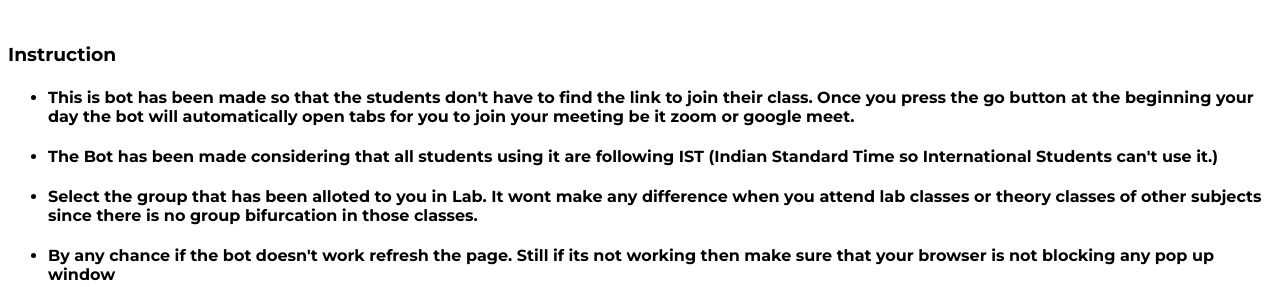
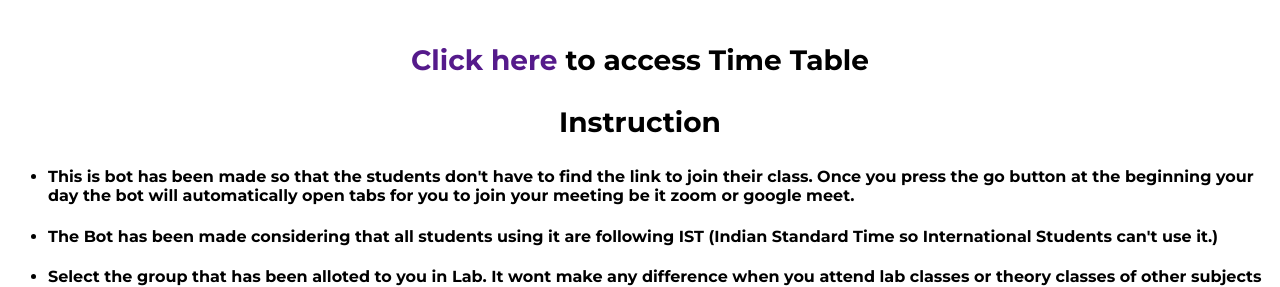
Before and after one commit to palsiddharth091/meet-bot, a plain HTML site: page index.html in a window 1280 px wide. Shown: the part 487-774 px from the top of the page. Drawn offline with Linux system fonts and the light colour scheme.

Commit message:
Added Time table and minor CSS bug fixes

```diff
--- a/index.html
+++ b/index.html
@@ -24,7 +24,9 @@
         </select>
         <button class="grp">Go</button>
     </div>
-    <h2 id="ct">Teacher :- <span>Name will Display here</span></h1>
+    <h2 class="ct">Teacher :- <span>Name will Display here</span></h2>
+
+    <h3 class="ct"><a href="https://drive.google.com/file/d/1aoaVzjy3IE1U4j3CzLpriQbpN5rIaapw/view?usp=share_link" target="_blank">Click here</a> to access Time Table </h3>
 
 
         <h3>Instruction</h3>
--- a/style.css
+++ b/style.css
@@ -13,7 +13,10 @@ h2 {
     font-size: 3.5rem;
     text-align: center;
 }
-
+h3{
+    text-align: center;
+    font-size: 1.75rem;
+}
 div {
     margin: 10px auto;
     text-align: center;
@@ -29,3 +32,7 @@ div {
 label {
     font-size: 20px;
 }
+a{
+    text-decoration: none;
+    color: #551A8B;
+}
```
Also changed, not shown: 2 other files.
